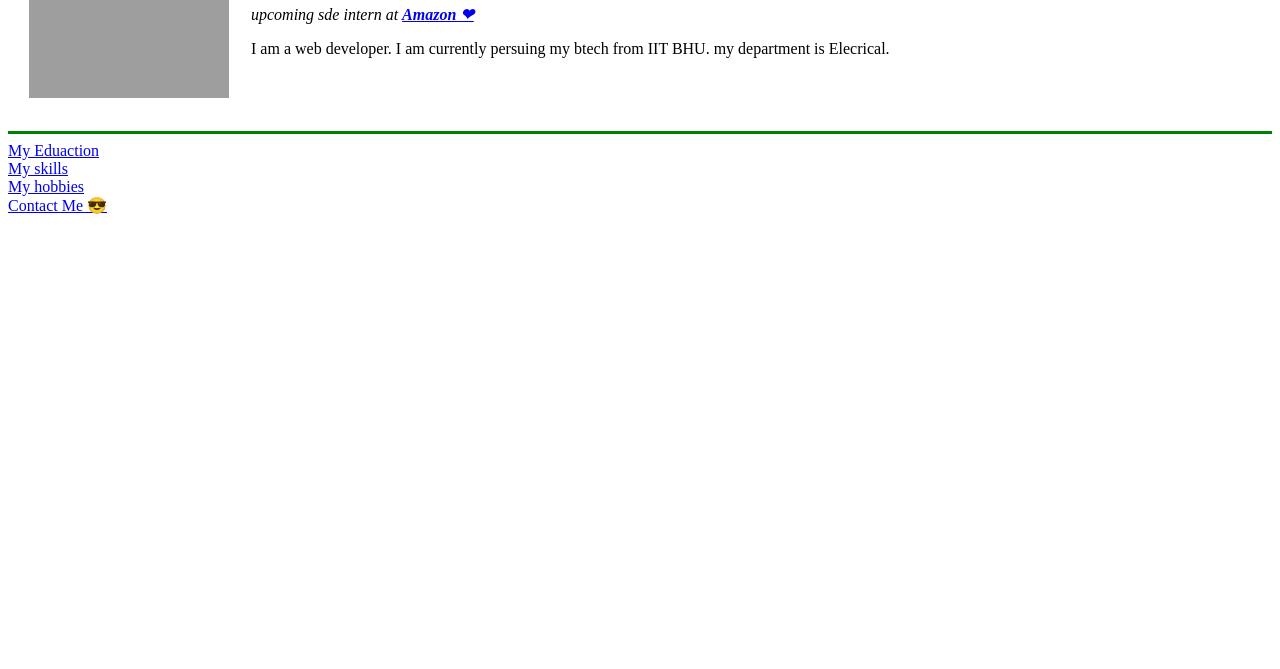
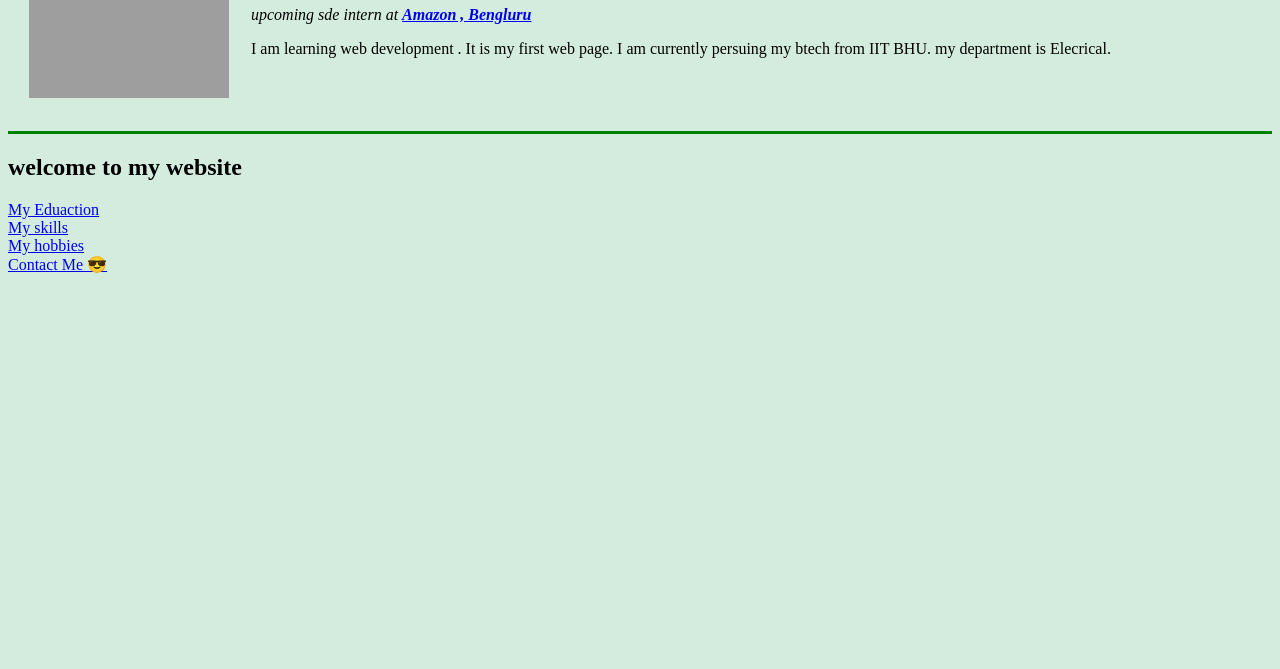
Before and after one commit to lokeshjhanwar/project-1, a plain HTML site: page index.html in a window 1280 px wide. Shown: the part 131-800 px from the top of the page. Drawn offline with Linux system fonts and the light colour scheme; grey boxes are pictures that could not be loaded.

Commit message:
Update index.html

```diff
--- a/index.html
+++ b/index.html
@@ -5,19 +5,20 @@
     <meta name="viewport" content="width=device-width, initial-scale=1.0">
     <title>lokesh first web site</title>
 </head>
-<body>
+<body style="background-color: #D4ECDD;">
     <table cellspacing="20px">
         <tr>
             <td><img src="lokesh image.png" width="200" height="200" alt="lokesh profile"></td>
             <td>
                 <h1> Lokesh Jhanwar </h1>
-                <p > <em>upcoming sde intern at <strong> <a href="https://www.amazon.in/">Amazon ❤</a> </strong>  </em> </p>
-                <p> I am a web developer. I am currently persuing my btech from IIT BHU. my department is Elecrical.</p>
+                <p > <em>upcoming sde intern at <strong> <a href="https://www.amazon.in/">Amazon , Bengluru</a> </strong>  </em> </p>
+                <p> I am learning web development . It is my first web page. I am currently persuing my btech from IIT BHU. my department is Elecrical.</p>
 
             </td>
         </tr>
     </table>
     <hr size="3" color="green">
+    <h2> welcome to my website </h2>
     <a href="eduacation.html">My Eduaction <br> </a>
     <a href="skills.html">My skills <br> </a>
     <a href="hobbies.html">My hobbies <br> </a>
```
